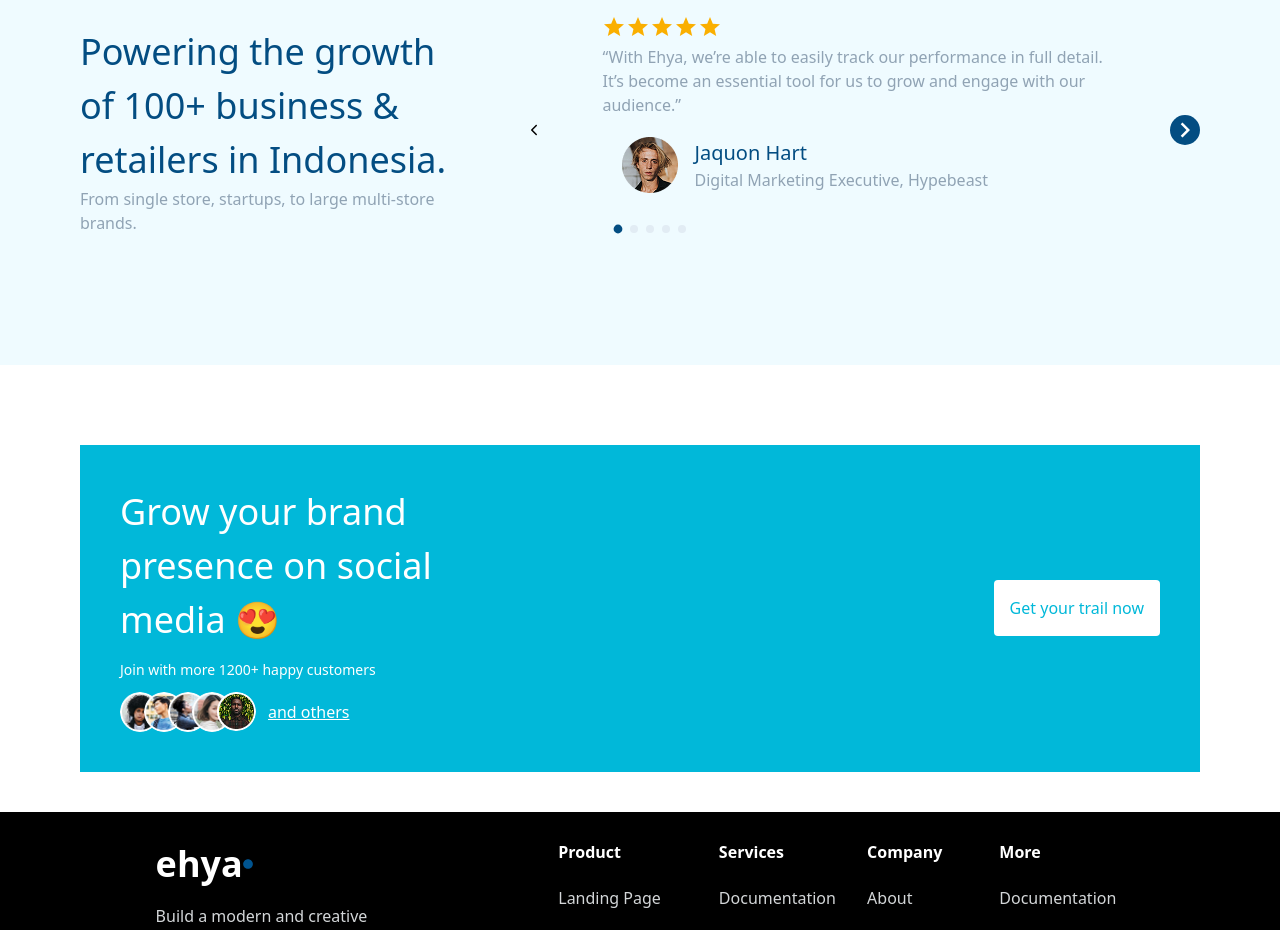
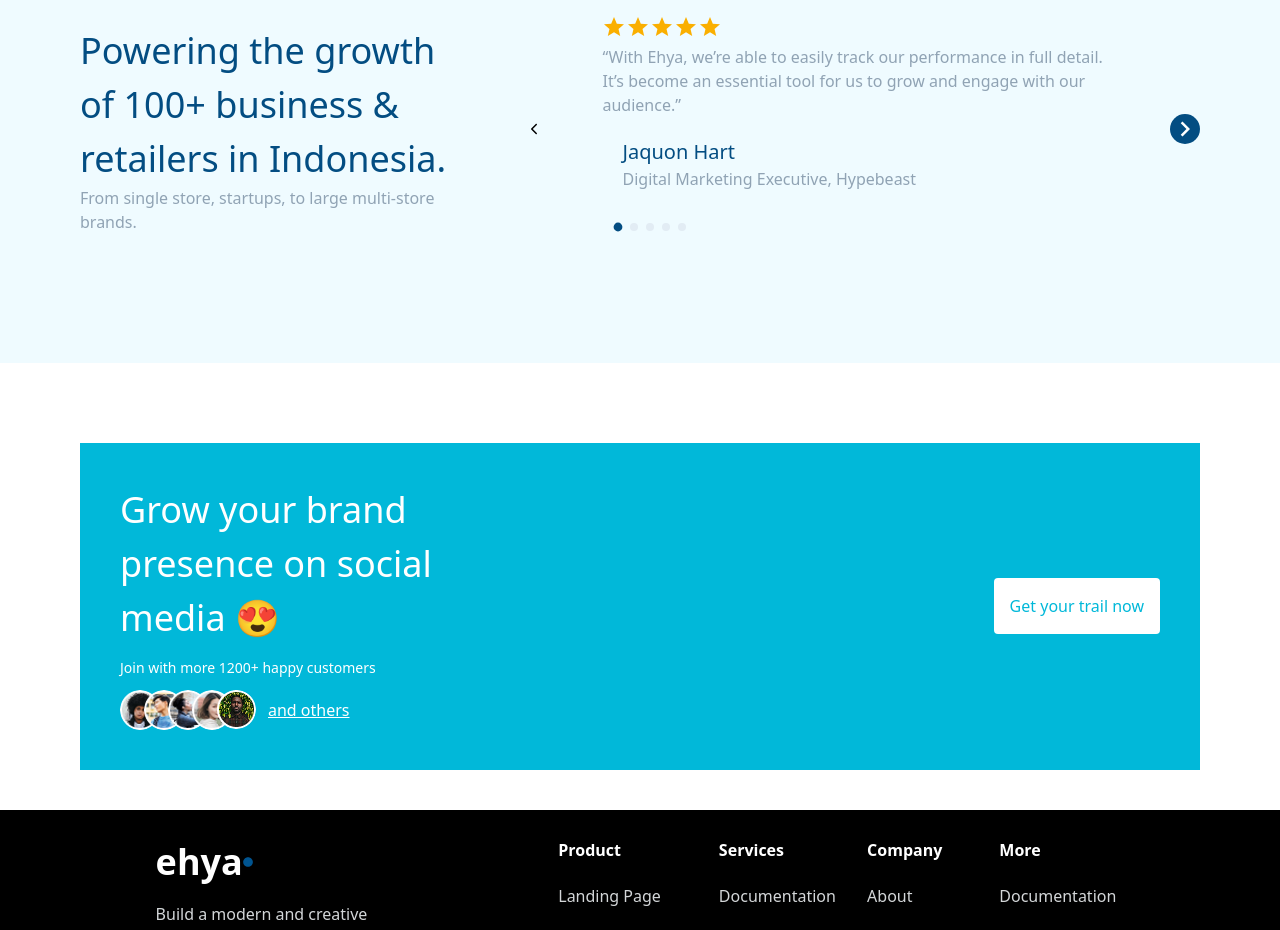
Before and after one commit to Venkata-Nageswara-Bhadri78/Karbon-Webflow-Assignment-React, a React (Vite) app: page / in a window 1280 px wide. Shown: the part 2240-3170 px from the top of the page. Built offline with nearby package versions, Linux system fonts and the light colour scheme.

Commit message:
Updated Code for Photo.png

```diff
--- a/src/components/PaginationBox.jsx
+++ b/src/components/PaginationBox.jsx
@@ -4,7 +4,7 @@
 import { MdKeyboardArrowRight } from "react-icons/md";
 import { IoIosArrowBack } from "react-icons/io";
 
-import photo from '../assets/feedback/photo.png'
+// import photo from '../assets/feedback/photo.png'
 import PaginationDots from '../ui/PaginationDots';
 
 const PaginationBox = () => {
@@ -16,7 +16,7 @@
             <div className='text-[#90A3B4]'>“With Ehya, we’re able to easily track our performance in full detail. It’s become an essential tool for us to grow and engage with our audience.”</div>
             <div className='flex justify-between items-center p-5'>
                 <div className='flex items-center gap-4'>
-                    <div><img src={photo} alt='AlterNative Text' width='56px' /></div>
+                    {/* <div><img src={photo} alt='AlterNative Text' width='56px' /></div> */}
 
                     <div>
                         <div className='text-[#034D82] text-[20px]'>Jaquon Hart</div>
```
